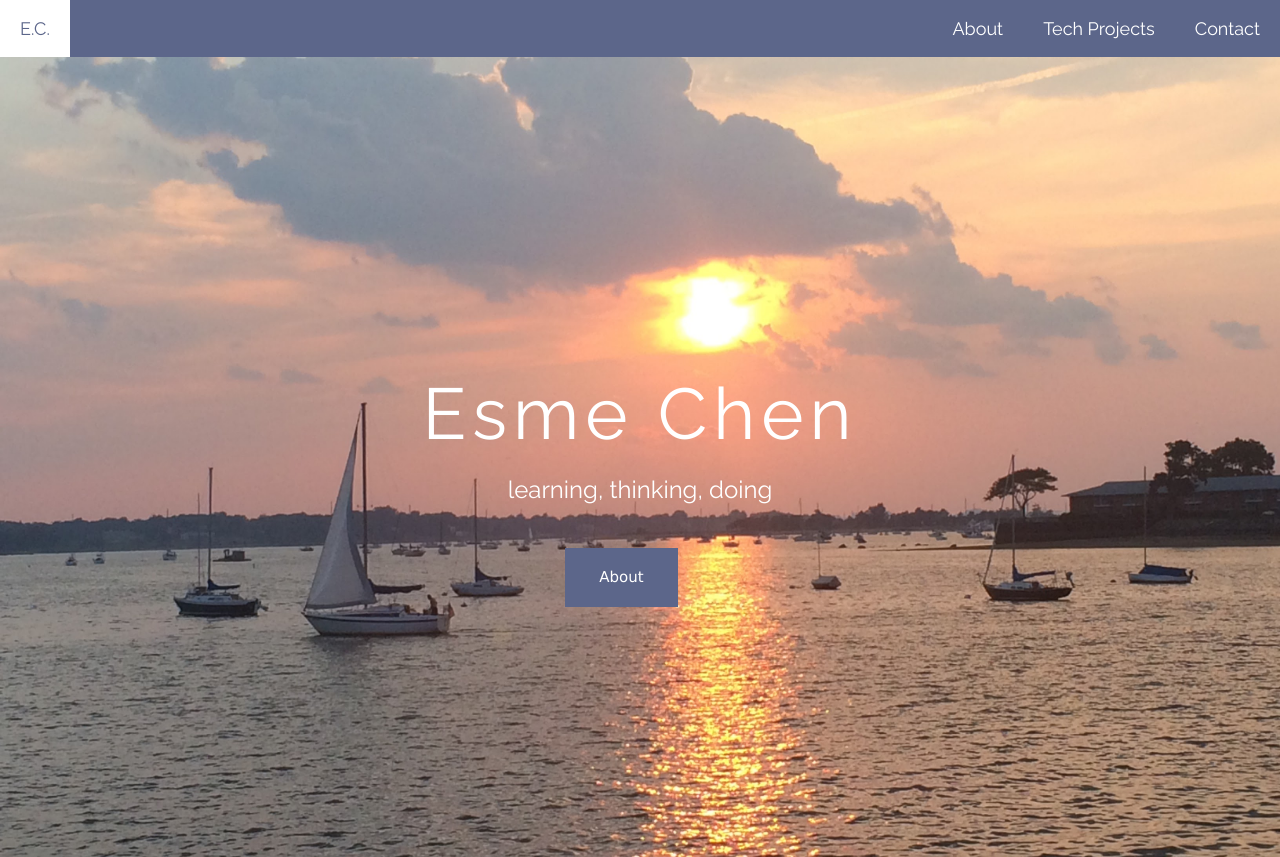
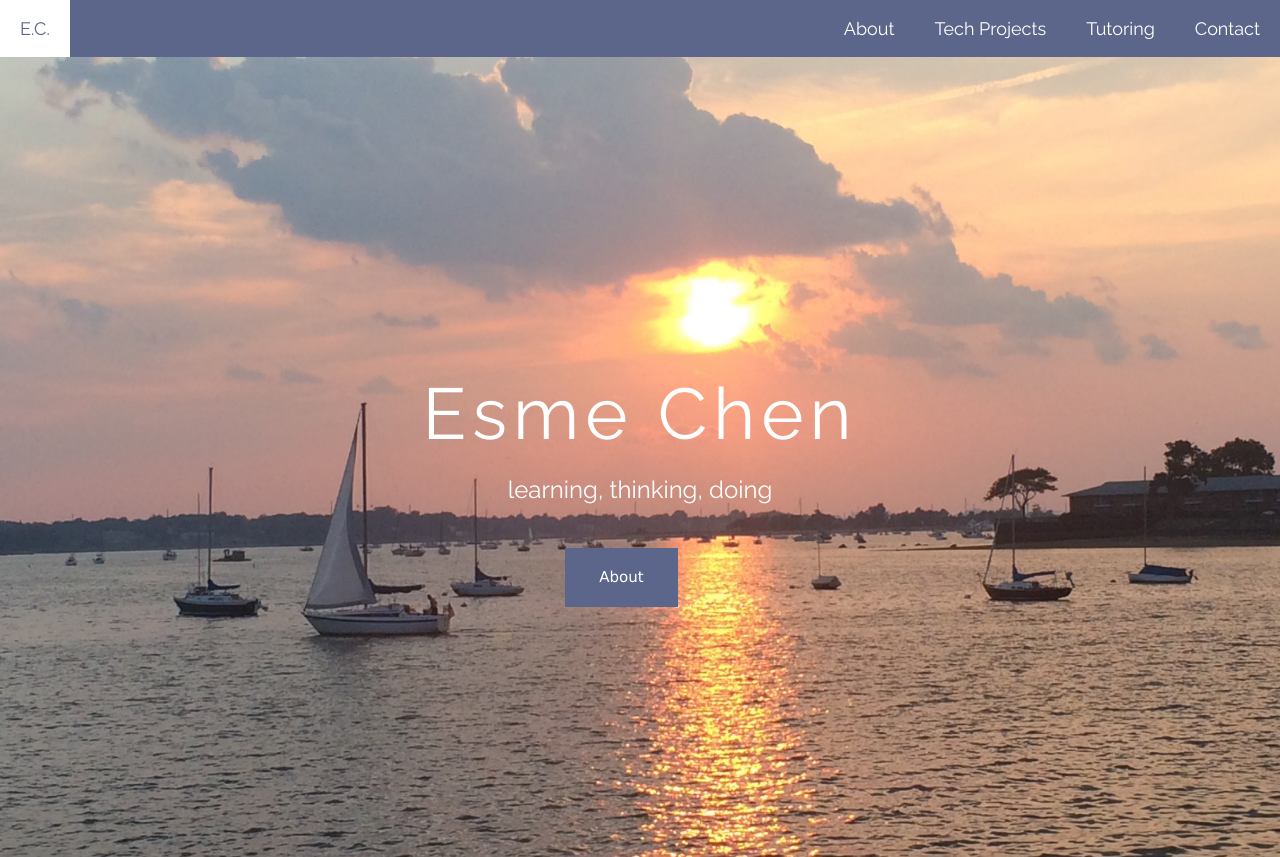
Before and after one commit to esmechen/esmechen.github.io, a plain HTML site: page index.html in a window 1280 px wide. Drawn offline with nearby package versions, Linux system fonts and the light colour scheme.

Commit message:
Update index.html

```diff
--- a/index.html
+++ b/index.html
@@ -7,6 +7,7 @@
     <meta name="viewport" content="width=device-width, initial-scale=1">
     <link rel="stylesheet" href="https://www.w3schools.com/w3css/4/w3.css">
     <link href="https://fonts.googleapis.com/css?family=Raleway" rel="stylesheet">
+    <link href="favicon.ico" rel="shortcut icon" type="image/x-icon" />
     <title> Esme Chen </title>
   </head>
 
@@ -16,6 +17,7 @@
     <div class="topnav" id="myTopnav">
       <a id="logo-ec" href="index.html">E.C.</a>
       <a href="contact.html">Contact</a>
+      <a href="tutoring.html">Tutoring</a>
       <a href="projects.html">Tech Projects</a>
       <a href="about.html">About</a>
       <a href="javascript:void(0);" style="font-size:15px;" class="icon" onclick="myFunction()">&#9776;</a>
```
